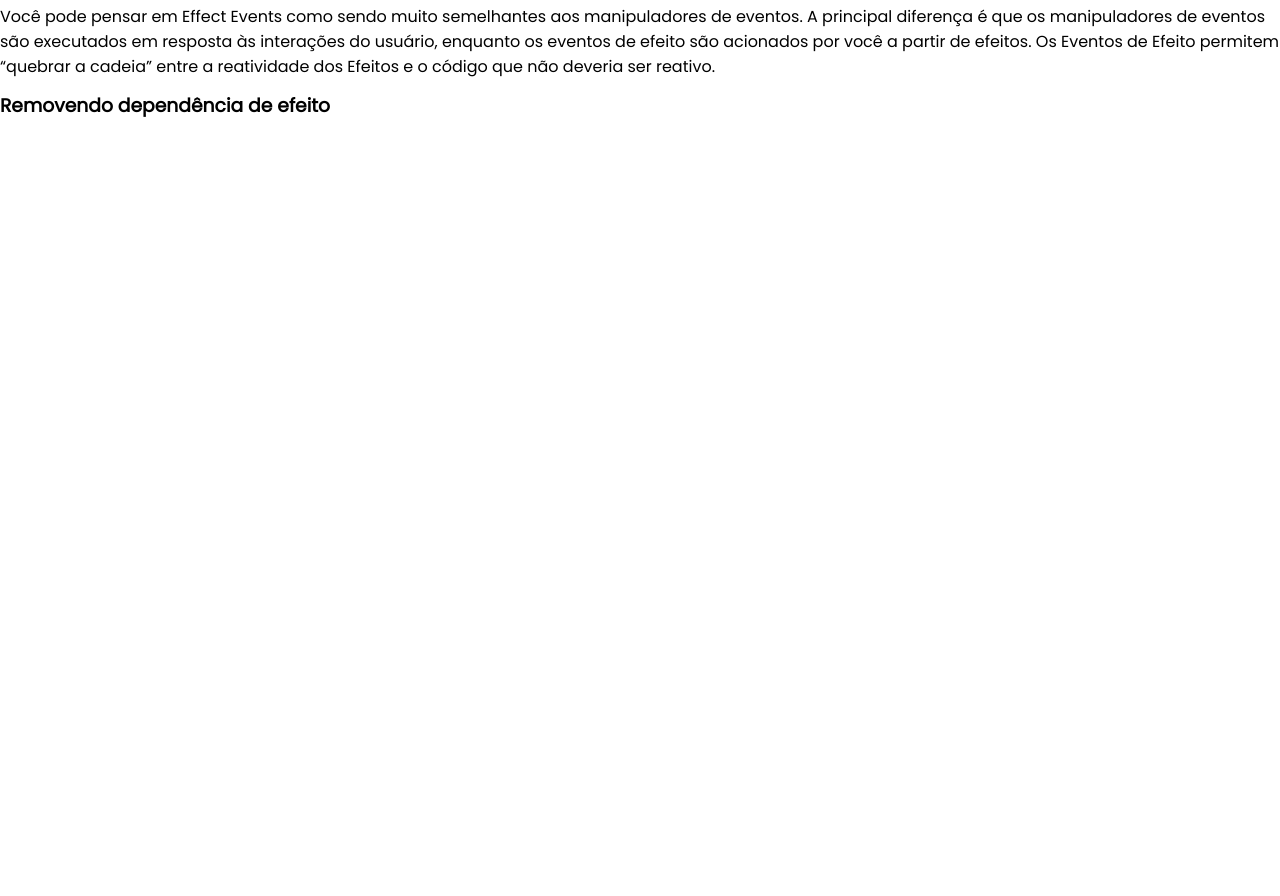
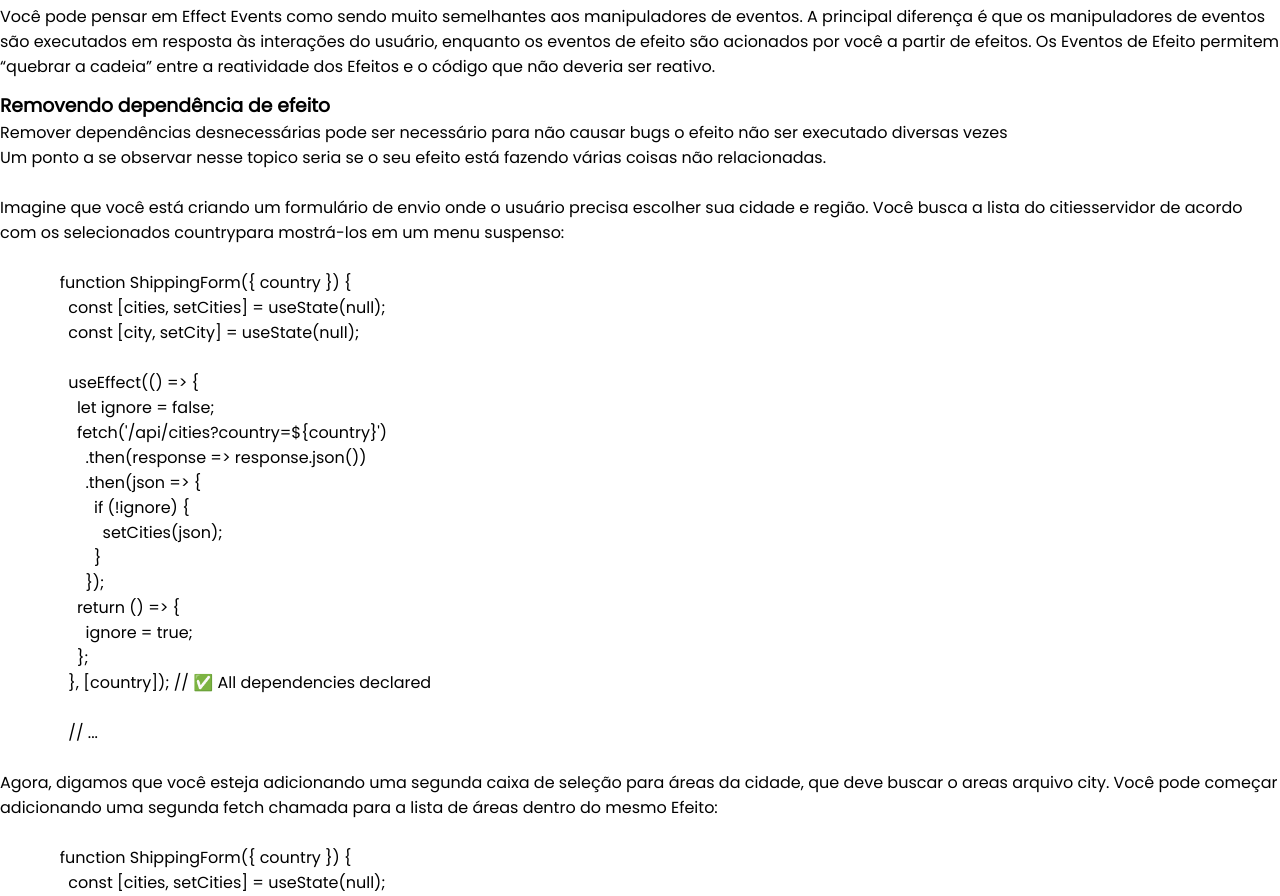
Before and after one commit to wdwf/React_Study, a React (Vite) app: page /capitulo-6 in a window 1280 px wide. Shown: the part 9440-10336 px from the top of the page. Before the commit the page ends 9572 px from the top, so only its background shows below. Built offline with nearby package versions, Linux system fonts and the light colour scheme.

Commit message:
:construction: chore: add tema removendo dependencias de efeito

```diff
--- a/src/pages/Cap6/index.tsx
+++ b/src/pages/Cap6/index.tsx
@@ -575,6 +575,186 @@ export default function Cap6() {
 
       <div style={{ margin: "12px 0" }}>
         <h3>Removendo dependência de efeito</h3>
+        <p>
+          Remover dependências desnecessárias pode ser necessário para não
+          causar bugs o efeito não ser executado diversas vezes
+        </p>
+        <ul>
+          <li>
+            <p>
+              Um ponto a se observar nesse topico seria se o seu efeito está
+              fazendo várias coisas não relacionadas.
+            </p>
+            <br />
+            <p>
+              Imagine que você está criando um formulário de envio onde o
+              usuário precisa escolher sua cidade e região. Você busca a lista
+              do citiesservidor de acordo com os selecionados countrypara
+              mostrá-los em um menu suspenso:
+            </p>
+            <pre>
+              {`
+              function ShippingForm({ country }) {
+                const [cities, setCities] = useState(null);
+                const [city, setCity] = useState(null);
+
+                useEffect(() => {
+                  let ignore = false;
+                  fetch('/api/cities?country=\${country}')
+                    .then(response => response.json())
+                    .then(json => {
+                      if (!ignore) {
+                        setCities(json);
+                      }
+                    });
+                  return () => {
+                    ignore = true;
+                  };
+                }, [country]); // ✅ All dependencies declared
+
+                // ...
+              `}
+            </pre>
+            <p>
+              Agora, digamos que você esteja adicionando uma segunda caixa de
+              seleção para áreas da cidade, que deve buscar o areas arquivo
+              city. Você pode começar adicionando uma segunda fetch chamada para
+              a lista de áreas dentro do mesmo Efeito:
+            </p>
+            <pre>
+              {`
+              function ShippingForm({ country }) {
+                const [cities, setCities] = useState(null);
+                const [city, setCity] = useState(null);
+                const [areas, setAreas] = useState(null);
+
+                useEffect(() => {
+                  let ignore = false;
+                  fetch('/api/cities?country=\${country}')
+                    .then(response => response.json())
+                    .then(json => {
+                      if (!ignore) {
+                        setCities(json);
+                      }
+                    });
+                  // 🔴 Avoid: A single Effect synchronizes two independent processes
+                  if (city) {
+                    fetch('/api/areas?city=\${city}')
+                      .then(response => response.json())
+                      .then(json => {
+                        if (!ignore) {
+                          setAreas(json);
+                        }
+                      });
+                  }
+                  return () => {
+                    ignore = true;
+                  };
+                }, [country, city]); // ✅ All dependencies declared
+
+                // ...
+              `}
+            </pre>
+            <p>
+              No entanto, como o Efeito agora usa a city variável de estado,
+              você teve que adicioná-la city à lista de dependências. Isso, por
+              sua vez, introduziu um problema: quando o usuário seleciona uma
+              cidade diferente, o Efeito será executado novamente e chamará
+              fetchCities(country). Como resultado, você recuperará
+              desnecessariamente a lista de cidades muitas vezes.
+            </p>
+            <p>
+              Para corrigir isso divida a lógica em dois efeitos, cada um
+              reagindo ao suporte com o qual precisa ser sincronizado:
+            </p>
+            <pre>
+              {`
+              function ShippingForm({ country }) {
+                const [cities, setCities] = useState(null);
+                useEffect(() => {
+                  let ignore = false;
+                  fetch('/api/cities?country=\${country}')
+                    .then(response => response.json())
+                    .then(json => {
+                      if (!ignore) {
+                        setCities(json);
+                      }
+                    });
+                  return () => {
+                    ignore = true;
+                  };
+                }, [country]); // ✅ All dependencies declared
+
+                const [city, setCity] = useState(null);
+                const [areas, setAreas] = useState(null);
+                useEffect(() => {
+                  if (city) {
+                    let ignore = false;
+                    fetch('/api/areas?city=\${city}')
+                      .then(response => response.json())
+                      .then(json => {
+                        if (!ignore) {
+                          setAreas(json);
+                        }
+                      });
+                    return () => {
+                      ignore = true;
+                    };
+                  }
+                }, [city]); // ✅ All dependencies declared
+
+                // ...
+              `}
+            </pre>
+            <p>
+              Outro ponto importante é evitar usar objetos ou funçoes como
+              dependencias de efeitos, pois eles são recriados todas vez que ha
+              uma renderização no componente para contornar esse problema tente
+              movê-los para fora do componente, dentro do Efeito, ou extrair
+              valores primitivos deles.
+            </p>
+            <p>
+              Se o objeto ou função não depender de nenhum valor reativo (de
+              algum useState) mova-ó para for do componente
+            </p>
+            <pre>
+              {`
+              const options = {
+                serverUrl: 'https://localhost:1234',
+                roomId: 'music'
+              };
+
+              function ChatRoom() {
+                const [message, setMessage] = useState('');
+
+                useEffect(() => {
+                  const connection = createConnection(options);
+                  connection.connect();
+                  return () => connection.disconnect();
+                }, []); // ✅ All dependencies declared
+                // ...
+              `}
+            </pre>
+            <p>Agora se depender deve ser especificado dentro do efeito</p>
+            <pre>
+              {`
+              function ChatRoom({ roomId }) {
+                const [message, setMessage] = useState('');
+
+                useEffect(() => {
+                  const options = {
+                    serverUrl: serverUrl,
+                    roomId: roomId
+                  };
+                  const connection = createConnection(options);
+                  connection.connect();
+                  return () => connection.disconnect();
+                }, [roomId]); // ✅ All dependencies declared
+                // ...
+              `}
+            </pre>
+          </li>
+        </ul>
       </div>
     </div>
   );
```
